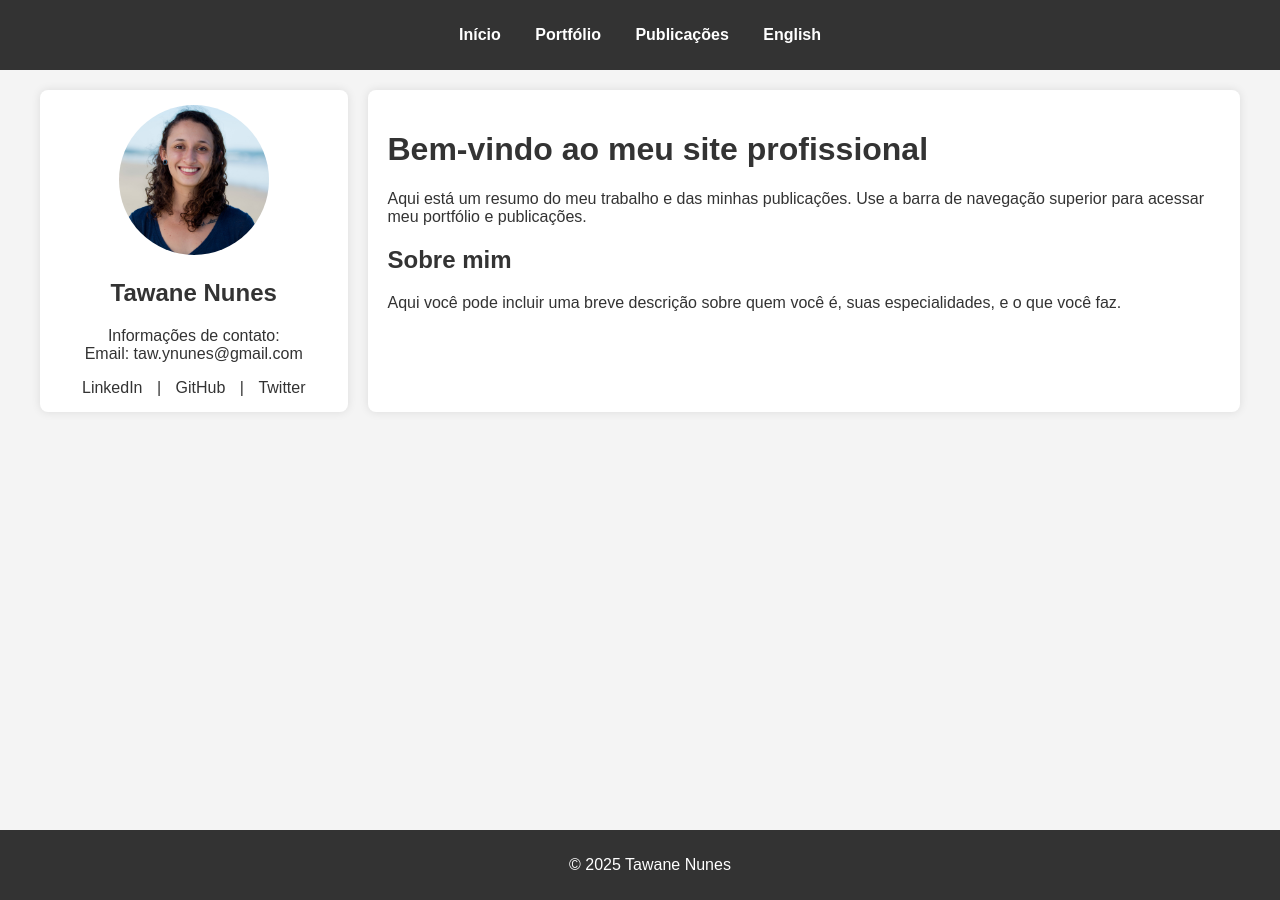
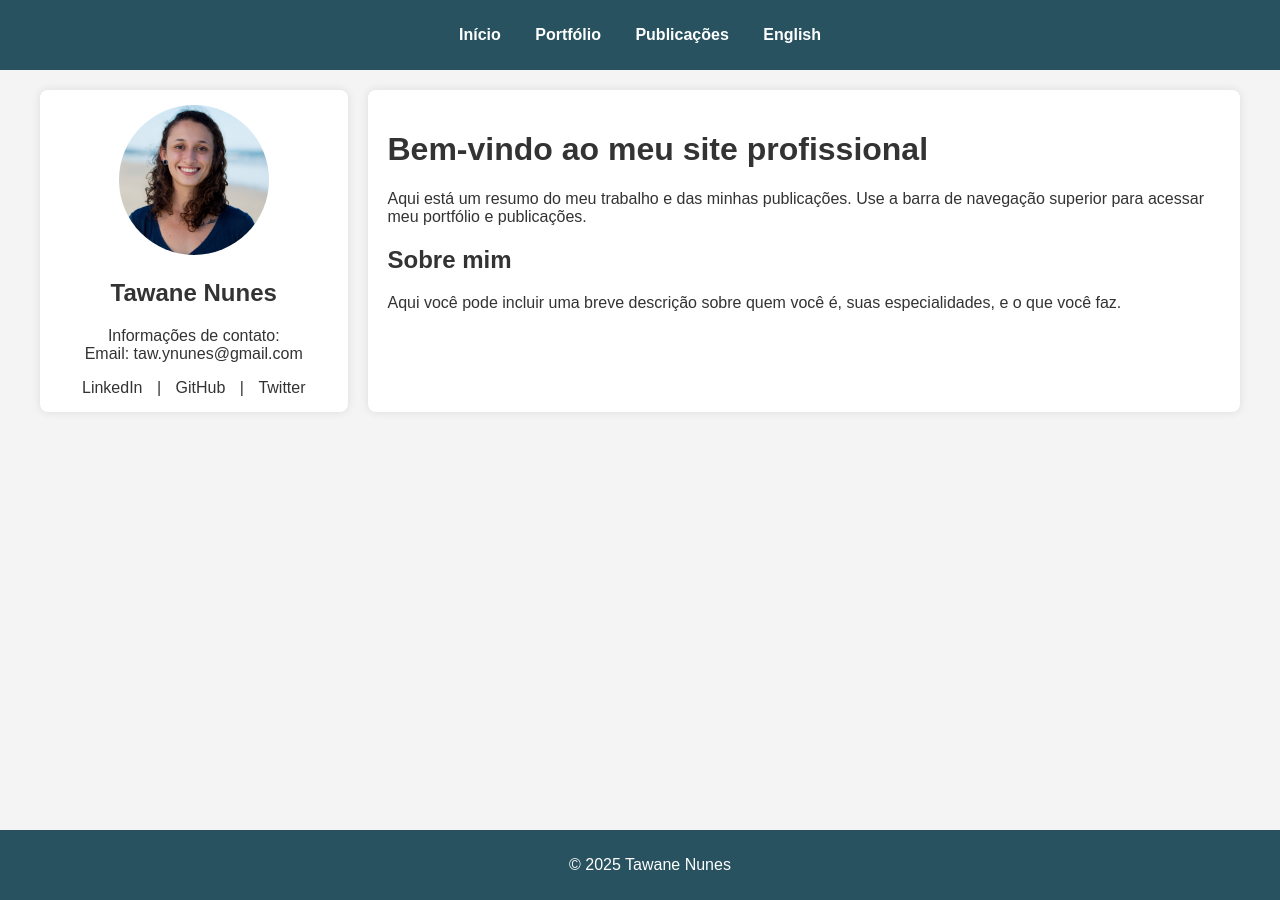
Before and after one commit to tawnunes/tawnunes.github.io, a Jekyll site: the page built from index.md, in a window 1280 px wide. Built offline with Jekyll 4.4.1, drawn with Linux system fonts in a browser that asks for light colours.

Commit message:
changing header and footer colors

```diff
--- a/css/style.css
+++ b/css/style.css
@@ -9,7 +9,7 @@ body {
 
 /* Barra de navegação */
 header {
-  background-color: #333;
+  background-color: #285260;
   color: white;
   padding: 10px 0;
 }
@@ -82,7 +82,7 @@ main {
 
 /* Rodapé */
 footer {
-  background-color: #333;
+  background-color: #285260;
   color: white;
   text-align: center;
   padding: 10px;
```
